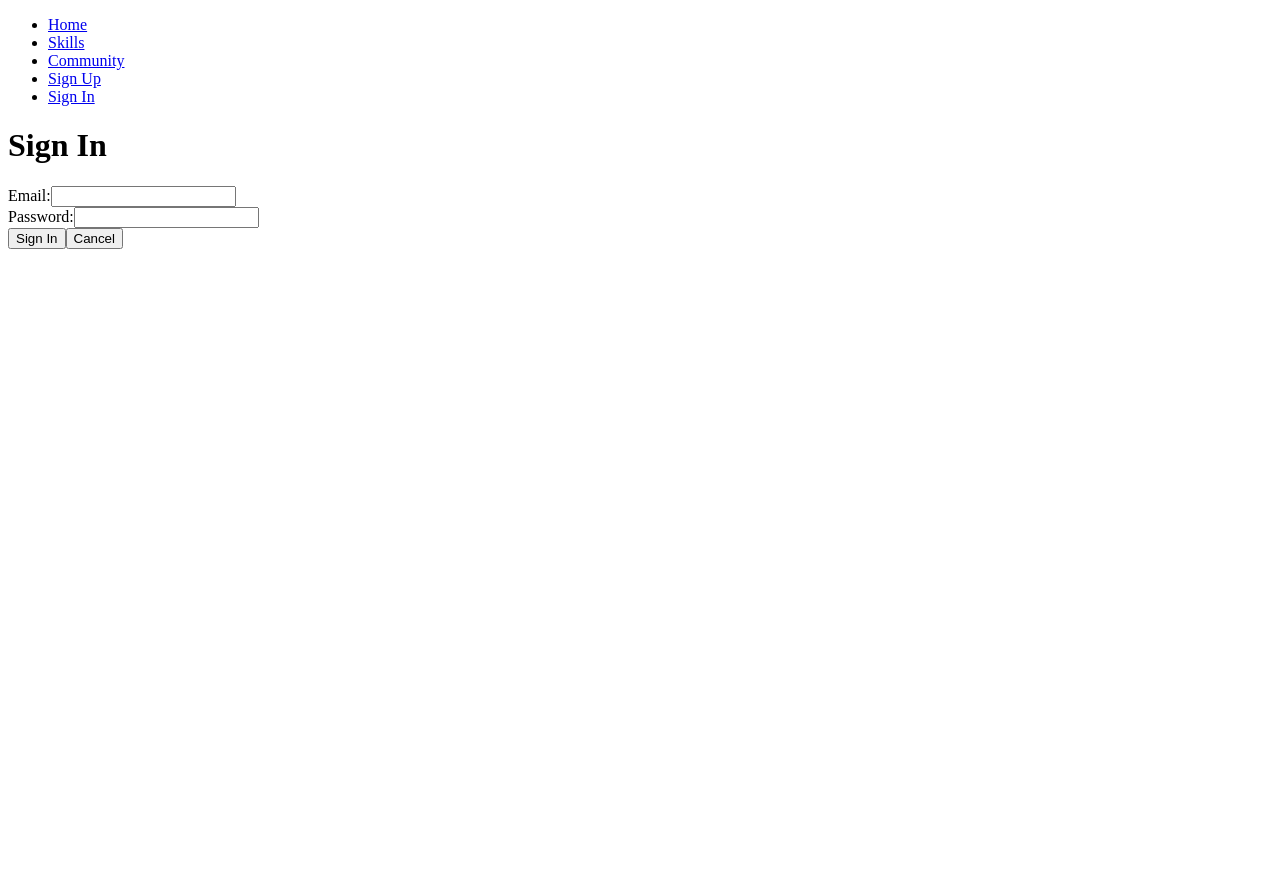
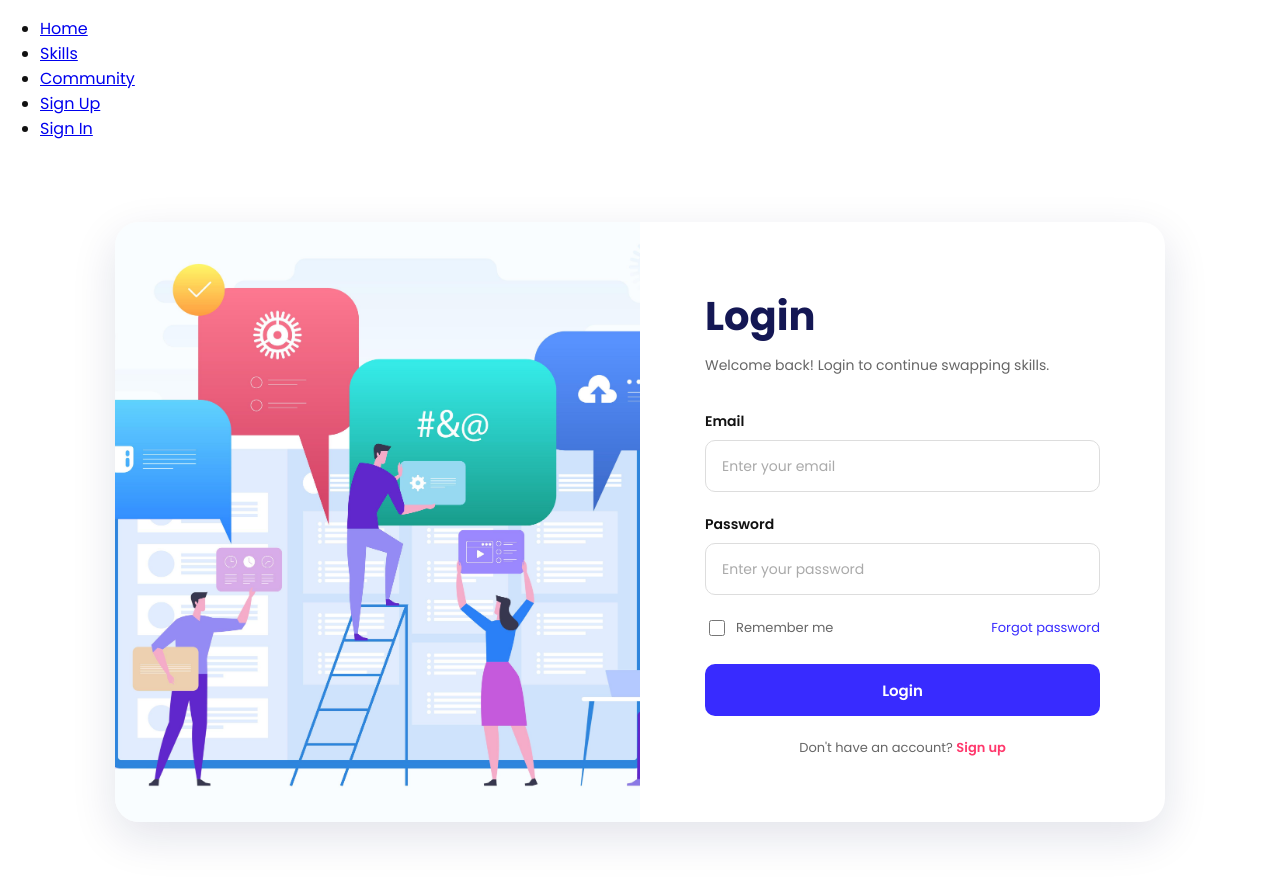
Before and after one commit to AhKhamis/swaply-frontend, a React (Vite) app: page /profile in a window 1280 px wide. Shown: the top 880 px of the page. Before the commit the page ends 800 px from the top, so only its background shows below. Built offline with nearby package versions, Linux system fonts and the light colour scheme; no server answers.

Commit message:
init styles

```diff
--- a/src/App.css
+++ b/src/App.css
@@ -1,3 +1,260 @@
+@import url('https://fonts.googleapis.com/css2?family=Poppins:wght@400;500;600;700&display=swap');
+
+* {
+  box-sizing: border-box;
+}
+
+body {
+  margin: 0;
+  font-family: 'Poppins', sans-serif;
+  color: #111111;
+  background: #ffffff;
+}
+
+/* LOGIN PAGE */
+
+.auth-page {
+  min-height: calc(100vh - 70px);
+  display: flex;
+  align-items: center;
+  justify-content: center;
+  padding: 50px 30px;
+  background: #ffffff;
+}
+
+.auth-card {
+  width: 100%;
+  max-width: 1050px;
+  min-height: 600px;
+  display: grid;
+  grid-template-columns: 1fr 1fr;
+  background: #ffffff;
+  border-radius: 24px;
+  overflow: hidden;
+  box-shadow: 0 15px 45px rgba(20, 23, 84, 0.12);
+}
+
+/* LEFT IMAGE */
+
+.auth-image {
+  width: 100%;
+  height: 100%;
+  min-height: 600px;
+  background: #141754;
+  overflow: hidden;
+}
+
+.auth-image img {
+  width: 100%;
+  height: 100%;
+  display: block;
+  object-fit: cover;
+}
+
+/* RIGHT FORM */
+
+.auth-form-section {
+  display: flex;
+  flex-direction: column;
+  justify-content: center;
+  padding: 60px 65px;
+}
+
+.auth-form-section h1 {
+  margin: 0;
+  color: #141754;
+  font-size: 40px;
+  font-weight: 700;
+}
+
+.auth-subtitle {
+  margin: 8px 0 35px;
+  color: #666666;
+  font-size: 14px;
+  line-height: 1.6;
+}
+
+/* FORM */
+
+.auth-form {
+  width: 100%;
+}
+
+.form-group {
+  margin-bottom: 22px;
+}
+
+.form-group label {
+  display: block;
+  margin-bottom: 8px;
+  color: #111111;
+  font-size: 14px;
+  font-weight: 600;
+}
+
+.form-group input {
+  width: 100%;
+  height: 52px;
+  padding: 0 16px;
+  border: 1.5px solid #dddddd;
+  border-radius: 10px;
+  outline: none;
+  background: #ffffff;
+  color: #111111;
+  font-family: 'Poppins', sans-serif;
+  font-size: 14px;
+  transition: 0.2s ease;
+}
+
+.form-group input::placeholder {
+  color: #aaaaaa;
+}
+
+.form-group input:focus {
+  border-color: #382bff;
+  box-shadow: 0 0 0 3px rgba(56, 43, 255, 0.1);
+}
+
+/* REMEMBER + FORGOT */
+
+.auth-options {
+  display: flex;
+  align-items: center;
+  justify-content: space-between;
+  margin: 2px 0 25px;
+}
+
+.remember-me {
+  display: flex;
+  align-items: center;
+  gap: 8px;
+  color: #666666;
+  font-size: 13px;
+  cursor: pointer;
+}
+
+.remember-me input {
+  width: 16px;
+  height: 16px;
+  accent-color: #382bff;
+}
+
+.forgot-password {
+  padding: 0;
+  border: none;
+  background: none;
+  color: #382bff;
+  font-family: 'Poppins', sans-serif;
+  font-size: 13px;
+  cursor: pointer;
+}
+
+.forgot-password:hover {
+  text-decoration: underline;
+}
+
+/* LOGIN BUTTON */
+
+.auth-primary-button {
+  width: 100%;
+  height: 52px;
+  border: none;
+  border-radius: 10px;
+  background: #382bff;
+  color: #ffffff;
+  font-family: 'Poppins', sans-serif;
+  font-size: 15px;
+  font-weight: 600;
+  cursor: pointer;
+  transition: 0.2s ease;
+}
+
+.auth-primary-button:hover {
+  background: #2d22dc;
+}
+
+/* SIGN UP */
+
+.auth-switch {
+  margin: 22px 0 0;
+  text-align: center;
+  color: #666666;
+  font-size: 13px;
+}
+
+.auth-switch button {
+  padding: 0;
+  border: none;
+  background: none;
+  color: #ff386c;
+  font-family: 'Poppins', sans-serif;
+  font-size: 13px;
+  font-weight: 600;
+  cursor: pointer;
+}
+
+.auth-switch button:hover {
+  text-decoration: underline;
+}
+
+/* ERROR MESSAGE */
+
+.auth-message {
+  margin: 0 0 20px;
+  padding: 10px 14px;
+  border-radius: 8px;
+  background: #fff0f3;
+  color: #d81b4e;
+  font-size: 13px;
+}
+
+/* MOBILE */
+
+@media (max-width: 768px) {
+  .auth-page {
+    padding: 25px 15px;
+  }
+
+  .auth-card {
+    grid-template-columns: 1fr;
+    max-width: 500px;
+  }
+
+  .auth-image {
+    min-height: 250px;
+    height: 250px;
+  }
+
+  .auth-form-section {
+    padding: 40px 30px;
+  }
+
+  .auth-form-section h1 {
+    font-size: 32px;
+  }
+}
+
+@media (max-width: 450px) {
+  .auth-page {
+    padding: 15px;
+  }
+
+  .auth-image {
+    min-height: 200px;
+    height: 200px;
+  }
+
+  .auth-form-section {
+    padding: 35px 22px;
+  }
+
+  .auth-options {
+    gap: 10px;
+  }
+}
+
+
+/* this is only beg not the final */
 /* =========================
    SKILLS
 ========================= */
--- a/src/App.jsx
+++ b/src/App.jsx
@@ -33,6 +33,7 @@ import ReviewDetails from './components/Reviews/ReviewDetails';
 import ReviewForm from './components/Reviews/ReviewForm';
 
 import { UserContext } from './contexts/UserContext';
+import './App.css';
 
 const App = () => {
   const { user } = useContext(UserContext);
--- a/src/components/SignInForm/SignInForm.jsx
+++ b/src/components/SignInForm/SignInForm.jsx
@@ -1,10 +1,12 @@
 import { useState, useContext } from 'react';
 import { useNavigate } from 'react-router';
+
 import { signIn } from '../../services/authService';
 import { UserContext } from '../../contexts/UserContext';
 
 const SignInForm = () => {
   const navigate = useNavigate();
+
   const { setUser } = useContext(UserContext);
 
   const [message, setMessage] = useState('');
@@ -38,14 +40,34 @@ const SignInForm = () => {
   };
 
   return (
-    <main>
-      <h1>Sign In</h1>
+    <main className="auth-page">
+      <section className="auth-card">
 
-      <p>{message}</p>
+        <div className="auth-image">
+          <img
+            src="/login-banner.jpeg"
+            alt="Skill Swap"
+          />
+        </div>
 
-      <form autoComplete="off" onSubmit={handleSubmit}>
-        <div>
-          <label htmlFor="email">Email:</label>
+        <div className="auth-form-section">
+          <h1>Login</h1>
+
+          <p className="auth-subtitle">
+            Welcome back! Login to continue swapping skills.
+          </p>
+
+          {message && (
+            <p className="auth-message">{message}</p>
+          )}
+
+          <form
+            className="auth-form"
+            autoComplete="off"
+            onSubmit={handleSubmit}
+          >
+            <div className="form-group">
+              <label htmlFor="email">Email</label>
 
               <input
                 type="email"
@@ -54,12 +76,13 @@ const SignInForm = () => {
                 value={formData.email}
                 name="email"
                 onChange={handleChange}
+                placeholder="Enter your email"
                 required
               />
             </div>
 
-        <div>
-          <label htmlFor="password">Password:</label>
+            <div className="form-group">
+              <label htmlFor="password">Password</label>
 
               <input
                 type="password"
@@ -68,21 +91,45 @@ const SignInForm = () => {
                 value={formData.password}
                 name="password"
                 onChange={handleChange}
+                placeholder="Enter your password"
                 required
               />
             </div>
 
-        <div>
-          <button type="submit">Sign In</button>
+            <div className="auth-options">
+              <label className="remember-me">
+                <input type="checkbox" />
+                <span>Remember me</span>
+              </label>
 
               <button
                 type="button"
-            onClick={() => navigate('/')}
+                className="forgot-password"
               >
-            Cancel
+                Forgot password
               </button>
             </div>
+
+            <button
+              className="auth-primary-button"
+              type="submit"
+            >
+              Login
+            </button>
+
+            <p className="auth-switch">
+              Don't have an account?{' '}
+              <button
+                type="button"
+                onClick={() => navigate('/sign-up')}
+              >
+                Sign up
+              </button>
+            </p>
           </form>
+        </div>
+
+      </section>
     </main>
   );
 };
--- a/src/components/SignUpForm/SignUpForm.jsx
+++ b/src/components/SignUpForm/SignUpForm.jsx
@@ -1,10 +1,14 @@
 import { useContext, useState } from 'react';
+
 import { useNavigate } from 'react-router';
+
 import { signUp } from '../../services/authService';
+
 import { UserContext } from '../../contexts/UserContext';
 
 const SignUpForm = () => {
   const { setUser } = useContext(UserContext);
+
   const navigate = useNavigate();
 
   const [message, setMessage] = useState('');
@@ -51,14 +55,34 @@ const SignUpForm = () => {
   };
 
   return (
-    <main>
-      <h1>Sign Up</h1>
+    <main className="auth-page">
+      <section className="auth-card">
 
-      <p>{message}</p>
+        <div className="auth-image">
+          <img
+            src="/login-banner.jpeg"
+            alt="Skill Swap"
+          />
+        </div>
 
-      <form autoComplete="off" onSubmit={handleSubmit}>
-        <div>
-          <label htmlFor="name">Name:</label>
+        <div className="auth-form-section">
+          <h1>Create Account</h1>
+
+          <p className="auth-subtitle">
+            Join Skill Swap and start sharing your skills.
+          </p>
+
+          {message && (
+            <p className="auth-message">{message}</p>
+          )}
+
+          <form
+            className="auth-form"
+            autoComplete="off"
+            onSubmit={handleSubmit}
+          >
+            <div className="form-group">
+              <label htmlFor="name">Name</label>
 
               <input
                 type="text"
@@ -66,12 +90,13 @@ const SignUpForm = () => {
                 value={name}
                 name="name"
                 onChange={handleChange}
+                placeholder="Enter your name"
                 required
               />
             </div>
 
-        <div>
-          <label htmlFor="email">Email:</label>
+            <div className="form-group">
+              <label htmlFor="email">Email</label>
 
               <input
                 type="email"
@@ -79,12 +104,13 @@ const SignUpForm = () => {
                 value={email}
                 name="email"
                 onChange={handleChange}
+                placeholder="Enter your email"
                 required
               />
             </div>
 
-        <div>
-          <label htmlFor="password">Password:</label>
+            <div className="form-group">
+              <label htmlFor="password">Password</label>
 
               <input
                 type="password"
@@ -92,12 +118,13 @@ const SignUpForm = () => {
                 value={password}
                 name="password"
                 onChange={handleChange}
+                placeholder="Enter your password"
                 required
               />
             </div>
 
-        <div>
-          <label htmlFor="confirm">Confirm Password:</label>
+            <div className="form-group">
+              <label htmlFor="confirm">Confirm Password</label>
 
               <input
                 type="password"
@@ -105,26 +132,32 @@ const SignUpForm = () => {
                 value={passwordConf}
                 name="passwordConf"
                 onChange={handleChange}
+                placeholder="Confirm your password"
                 required
               />
             </div>
 
-        <div>
             <button
+              className="auth-primary-button"
               type="submit"
               disabled={isFormInvalid()}
             >
               Sign Up
             </button>
 
+            <p className="auth-switch">
+              Already have an account?{' '}
               <button
                 type="button"
-            onClick={() => navigate('/')}
+                onClick={() => navigate('/sign-in')}
               >
-            Cancel
+                Login
               </button>
+            </p>
+          </form>
         </div>
-      </form>
+
+      </section>
     </main>
   );
 };
```
Also changed, not shown: public/login-banner.jpeg (added), public/onTLP6V2YDk_yBvzT3gV4B3f611VvsbKit9DVVagHVrU4vJ3IdWbk9hRoWr-RlO67F8aOEvIro--OPTadKWmuYnEWb3n1QI2RIbHEcnPZ00DuhfBX684sei97b4QCrQou6WnHuE0ujJKIDidG_lV8BDVI8p-FMLIqlWU0_tDXv6YvJ56uA1tssA1_wwRXwxa.jpeg (added). Lines whose indentation alone changed are shown as unchanged.
